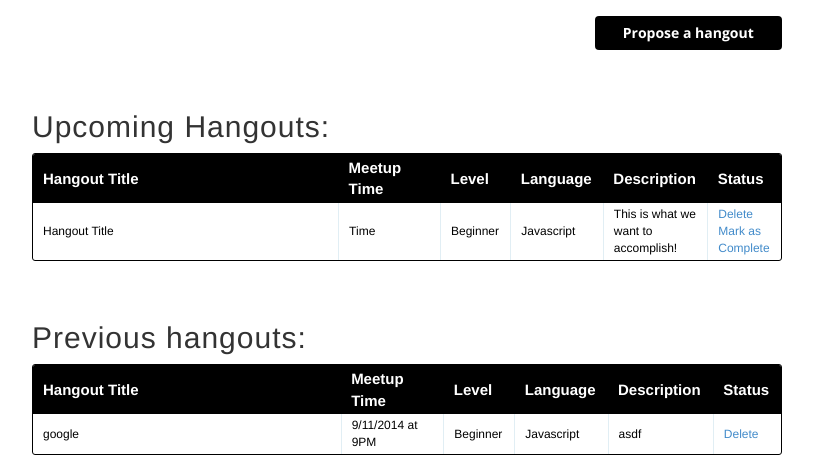
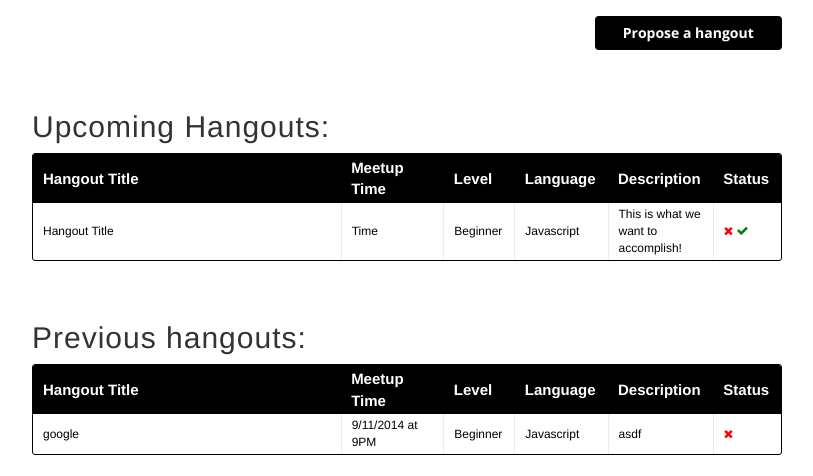
Before and after one commit to lpatmo/codebuddies-hangouts, a Flask app: page /hangout/ in a window 1280 px wide. Shown: the part 324-800 px from the top of the page, without its empty margins (233-1046 px from the left). Run offline with Flask 2, Linux system fonts and the light colour scheme; the visitor is signed in with stand-in values (Sample User, id 1); data comes from the database, SQL or seed files in the repository; both versions use the stored data as it was after the commit; some libraries are stand-ins or nearby versions.

Commit message:
changed out icons

```diff
--- a/app/static/css/styles.css
+++ b/app/static/css/styles.css
@@ -420,7 +420,14 @@ li.page-scroll a#about {
     background-color: #28c3ab;
 }*/
 
-
+.fa-times {
+	color: red;
+	font-size: 22px;
+}
+.fa-check {
+	color: green;
+	font-size: 22px;
+}
 .btn-circle {
     width: 70px;
     height: 70px;
--- a/app/templates/tasks.html
+++ b/app/templates/tasks.html
@@ -76,8 +76,8 @@
 		<td width="50px">{{ o.language }}</td>
 		<td width="50px">{{ o.description }}</td>
 	<td>
-		<a href="{{ url_for('delete_entry', hangout_id = o.hangout_id) }}">Delete</a>
-		<a href="{{ url_for('complete', hangout_id = o.hangout_id)}}">Mark as Complete</a>
+		<a href="{{ url_for('delete_entry', hangout_id = o.hangout_id) }}"><i class="fa fa-times"></i></a>
+		<a href="{{ url_for('complete', hangout_id = o.hangout_id)}}"><i class="fa fa-check"></i></a>
 	</td>
 </tr>
 {% endfor %}
@@ -111,7 +111,7 @@
 		<td width="50px">{{ c.language }}</td>
 		<td width="50px">{{ c.description }}</td>
 		<td>
-			<a href="{{ url_for('delete_entry', hangout_id = c.hangout_id) }}">Delete</a>
+			<a href="{{ url_for('delete_entry', hangout_id = c.hangout_id) }}"><i class="fa fa-times"></i></a>
 		</td>
 	</tr>
 {% endfor %}
```
Also changed, not shown: app/flasktaskr.db, 2 other files.
